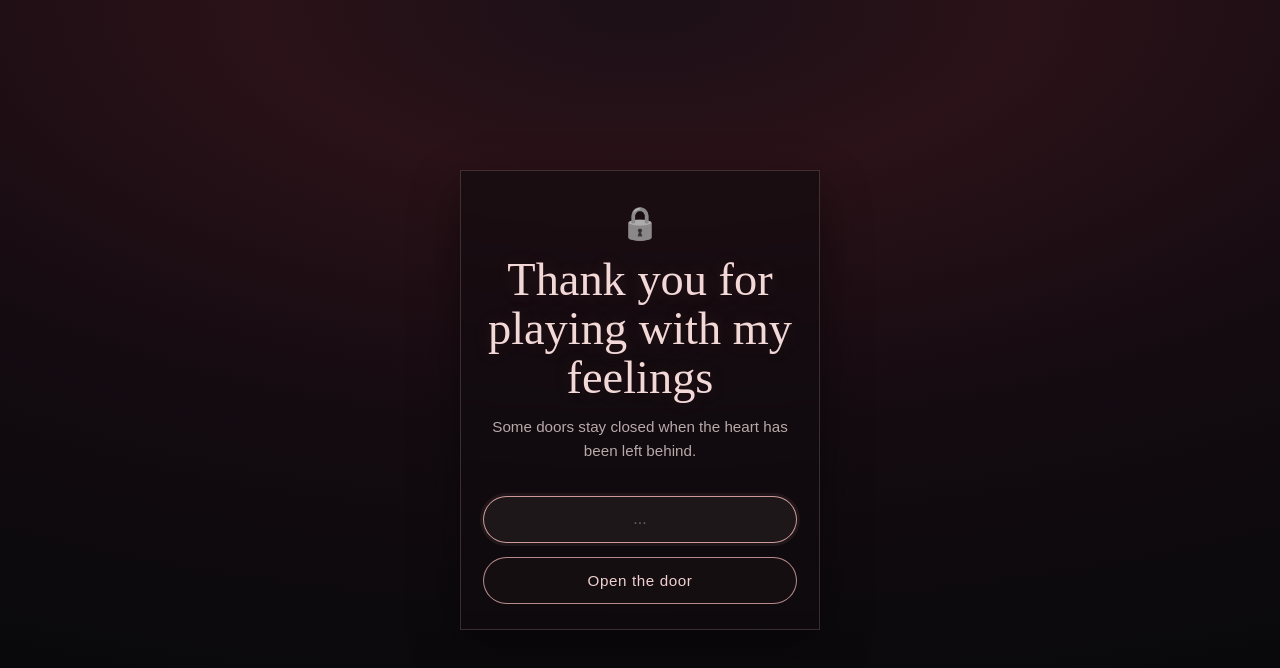
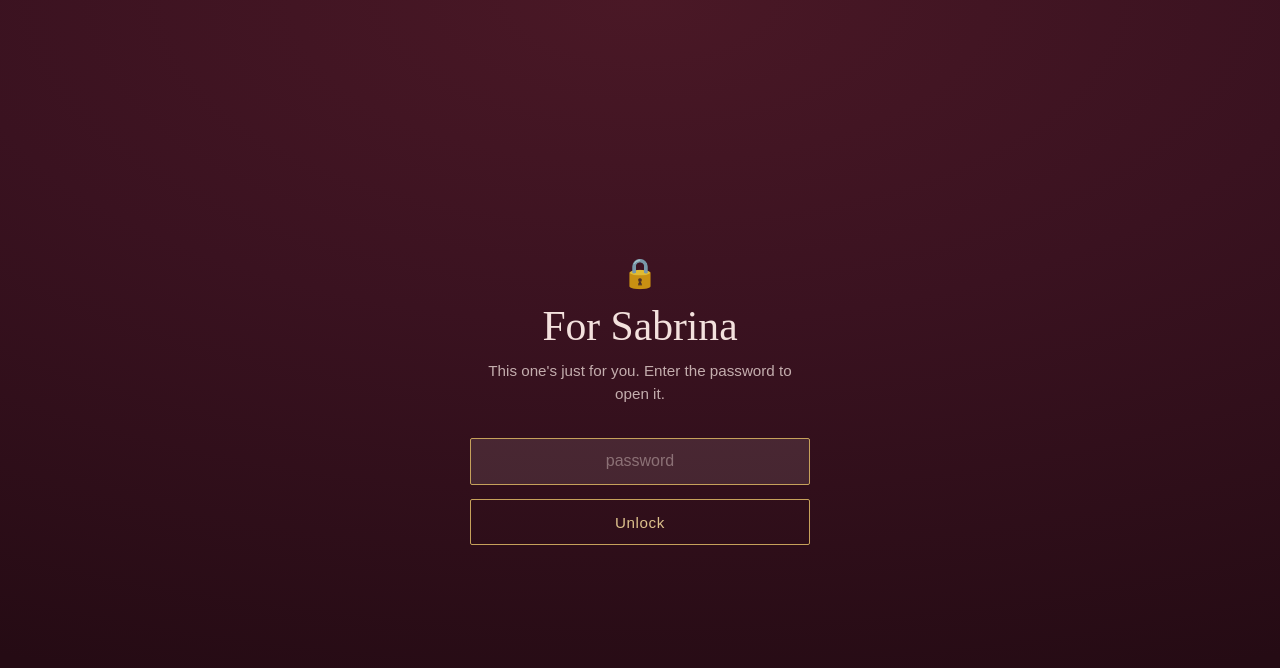
Before and after one commit to daikireixo/sabrina-birthday, a React (Create React App) app: page / in a window 1280 px wide. Shown: the top 668 px of the page. Built offline with nearby package versions, Linux system fonts and the light colour scheme.

Commit message:
Revert "edf dsfY"
This reverts commit 7624bd983cc9c5f900f9bfae95b8261f3a0f6a15.

```diff
--- a/src/Components/PasswordGate.jsx
+++ b/src/Components/PasswordGate.jsx
@@ -49,19 +49,19 @@ export default function PasswordGate({ children, onUnlock }) {
     <div className="lock-screen">
       <div className={`lock-card ${shake ? "shake" : ""}`}>
         <div className="lock-icon">🔒</div>
-        <div className="lock-title">Thank you for playing with my feelings</div>
-        <p className="lock-sub">Some doors stay closed when the heart has been left behind.</p>
+        <div className="lock-title">For Sabrina</div>
+        <p className="lock-sub">This one's just for you. Enter the password to open it.</p>
         <form onSubmit={submit}>
           <input
             type="text"
             value={value}
             onChange={(e) => setValue(e.target.value)}
-            placeholder="..."
+            placeholder="password"
             autoFocus
             className="lock-input"
           />
           <button type="submit" className="lock-button">
-            Open the door
+            Unlock
           </button>
         </form>
       </div>
--- a/src/Components/data.js
+++ b/src/Components/data.js
@@ -47,7 +47,7 @@ export const TIMELINE = [
   },
 ];
 
-export const SITE_PASSWORD = "IHATEJUNE15";
+export const SITE_PASSWORD = "JUNE15";
 export const MUSIC_SRC = "/music.mp3";
 
 export const CONFETTI_EMOJI = ["🤍", "✨", "🕊️", "🌸", "💫", "🐾", "🐈"];
--- a/src/Components/styles.css
+++ b/src/Components/styles.css
@@ -437,18 +437,13 @@ footer .small {
   display: flex;
   align-items: center;
   justify-content: center;
-  background: radial-gradient(120% 90% at 50% 0%, #1c1017 0%, #2a1218 25%, #140b11 60%, #09090b 100%);
+  background: radial-gradient(120% 90% at 50% 0%, #4a1826 0%, var(--wine) 45%, var(--wine-deep) 100%);
   padding: 2rem 1.25rem;
 }
 .lock-card {
   text-align: center;
-  max-width: 360px;
+  max-width: 340px;
   width: 100%;
-  padding: 2rem 1.4rem 1.6rem;
-  border: 1px solid rgba(214, 170, 170, 0.22);
-  background: rgba(17, 12, 15, 0.58);
-  box-shadow: 0 18px 45px rgba(0, 0, 0, 0.45);
-  backdrop-filter: blur(2px);
 }
 .lock-card.shake {
   animation: shake 0.5s ease;
@@ -468,27 +463,24 @@ footer .small {
   }
 }
 .lock-icon {
-  font-size: 2rem;
-  margin-bottom: 0.9rem;
-  opacity: 0.8;
-  filter: grayscale(1);
+  font-size: 1.8rem;
+  margin-bottom: 0.8rem;
+  opacity: 0.85;
 }
 .lock-title {
   font-family: "Cormorant Garamond", serif;
   font-weight: 500;
-  font-size: clamp(2.1rem, 8vw, 2.9rem);
-  color: #f3d8d8;
-  margin-bottom: 0.8rem;
-  line-height: 1.05;
-  text-shadow: 0 0 18px rgba(210, 126, 126, 0.15);
+  font-size: clamp(2rem, 8vw, 2.6rem);
+  color: var(--blush);
+  margin-bottom: 0.6rem;
 }
 .lock-sub {
   font-family: "Jost", sans-serif;
   font-weight: 300;
   font-size: 0.95rem;
-  color: rgba(233, 214, 214, 0.78);
+  color: rgba(243, 225, 221, 0.75);
   margin: 0 0 2rem;
-  line-height: 1.6;
+  line-height: 1.5;
 }
 .lock-card form {
   display: flex;
@@ -498,40 +490,38 @@ footer .small {
 .lock-input {
   width: 100%;
   padding: 0.85rem 1.1rem;
-  border-radius: 999px;
-  border: 1px solid rgba(220, 186, 186, 0.3);
-  background: rgba(251, 244, 239, 0.03);
-  color: #f7e5e5;
+  border-radius: 2px;
+  border: 1px solid var(--line);
+  background: rgba(251, 244, 239, 0.06);
+  color: var(--blush);
   font-family: "Jost", sans-serif;
   font-size: 1rem;
   text-align: center;
   outline: none;
-  transition: border-color 0.2s ease, background 0.2s ease, box-shadow 0.2s ease;
+  transition: border-color 0.2s ease, background 0.2s ease;
 }
 .lock-input::placeholder {
-  color: rgba(243, 225, 221, 0.35);
+  color: rgba(243, 225, 221, 0.4);
 }
 .lock-input:focus {
-  border-color: rgba(224, 169, 170, 0.9);
-  background: rgba(251, 244, 239, 0.06);
-  box-shadow: 0 0 0 3px rgba(224, 169, 170, 0.08);
+  border-color: var(--gold);
+  background: rgba(251, 244, 239, 0.1);
 }
 .lock-button {
   padding: 0.85rem 1.1rem;
-  border-radius: 999px;
-  border: 1px solid rgba(224, 169, 170, 0.8);
-  background: rgba(224, 169, 170, 0.03);
-  color: #f0d0d0;
+  border-radius: 2px;
+  border: 1px solid var(--gold);
+  background: transparent;
+  color: var(--gold-soft);
   font-family: "Jost", sans-serif;
   font-size: 0.95rem;
   letter-spacing: 0.04em;
   cursor: pointer;
-  transition: background 0.2s ease, color 0.2s ease, transform 0.2s ease;
+  transition: background 0.2s ease, color 0.2s ease;
 }
 .lock-button:hover {
-  background: rgba(224, 169, 170, 0.14);
-  color: #fff4f4;
-  transform: translateY(-1px);
+  background: var(--gold);
+  color: var(--wine-deep);
 }
 
 /* MUSIC TOGGLE */
```
